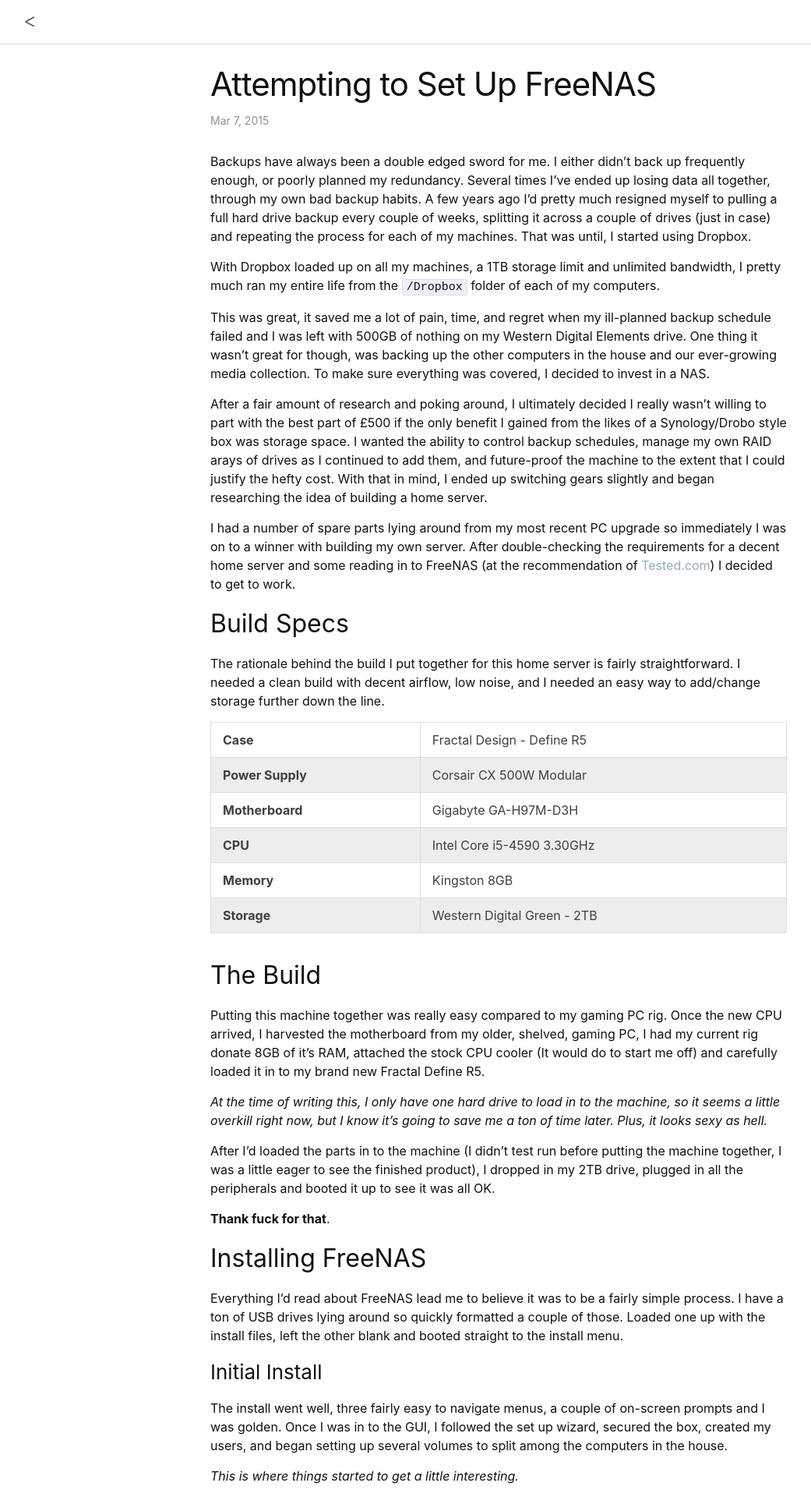
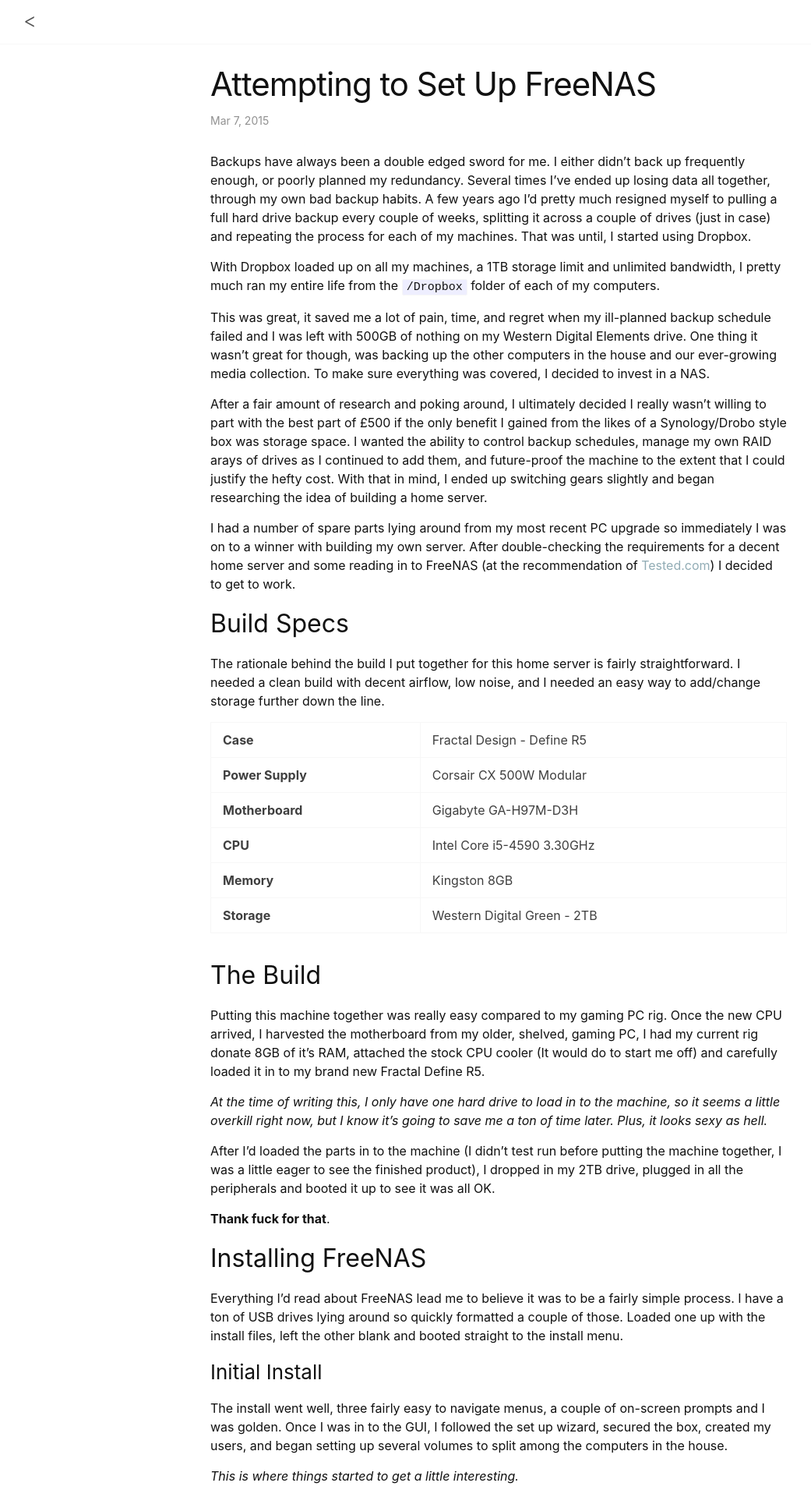
Before and after one commit to samclrk/samclarke.blog, a Jekyll site: the page built from _posts/2015-03-07-attemping-to-setup-freenas.markdown, in a window 1280 px wide. Shown: the top 1920 px of the page at 78% size, without its empty margins (0-1041 px from the left). Built offline with Jekyll 4.4.1, drawn with Linux system fonts in a browser that asks for light colours.

Commit message:
slightly lighter grey

```diff
--- a/_sass/minima.scss
+++ b/_sass/minima.scss
@@ -15,7 +15,7 @@ $background-color: #ffffff !default;
 $brand-color:      #91ACB5 !default;
 
 $grey-color:       #919191 !default;
-$grey-color-light: lighten($grey-color, 30%) !default;
+$grey-color-light: lighten($grey-color, 40%) !default;
 $grey-color-dark:  darken($grey-color, 25%) !default;
 
 $table-text-align: left !default;
```
